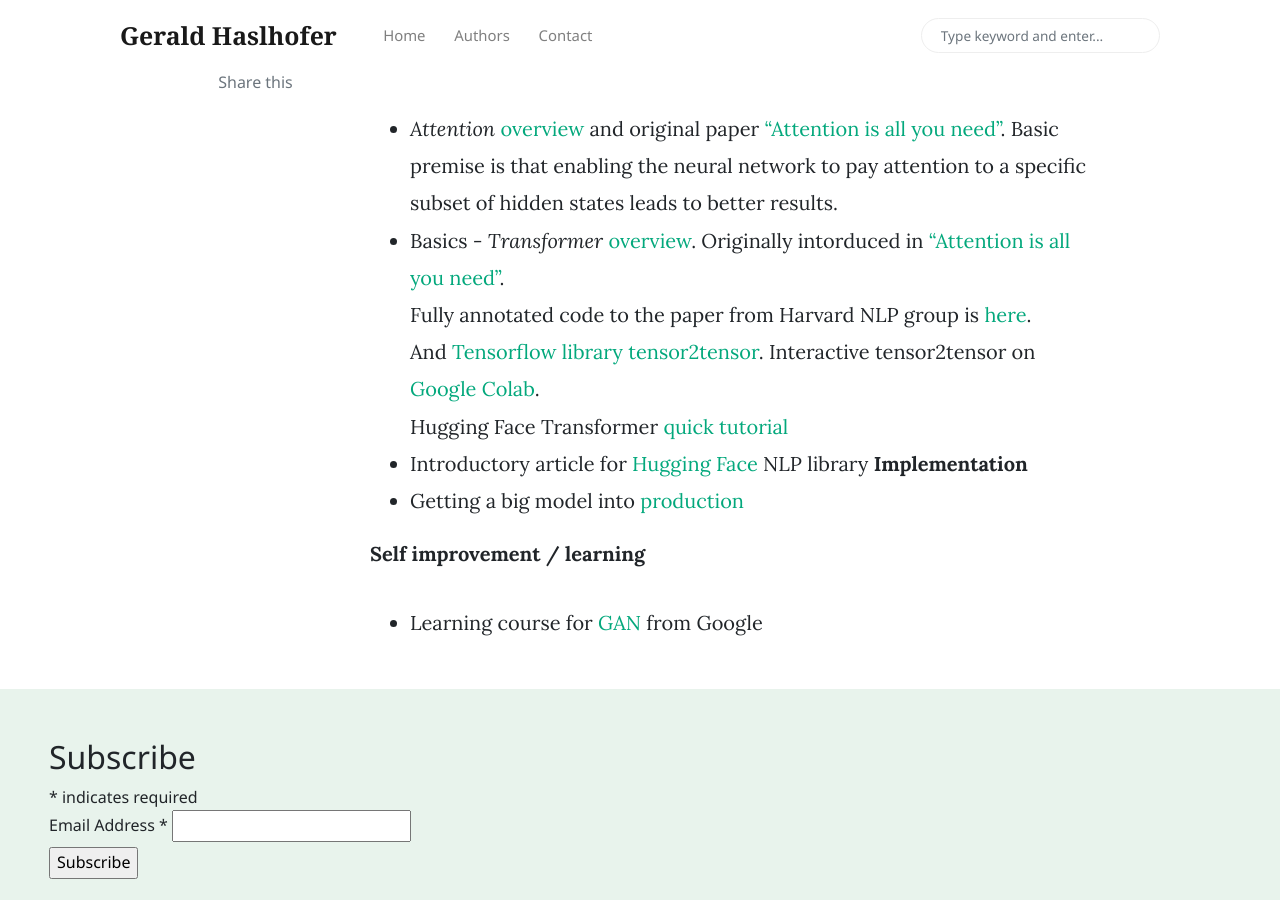
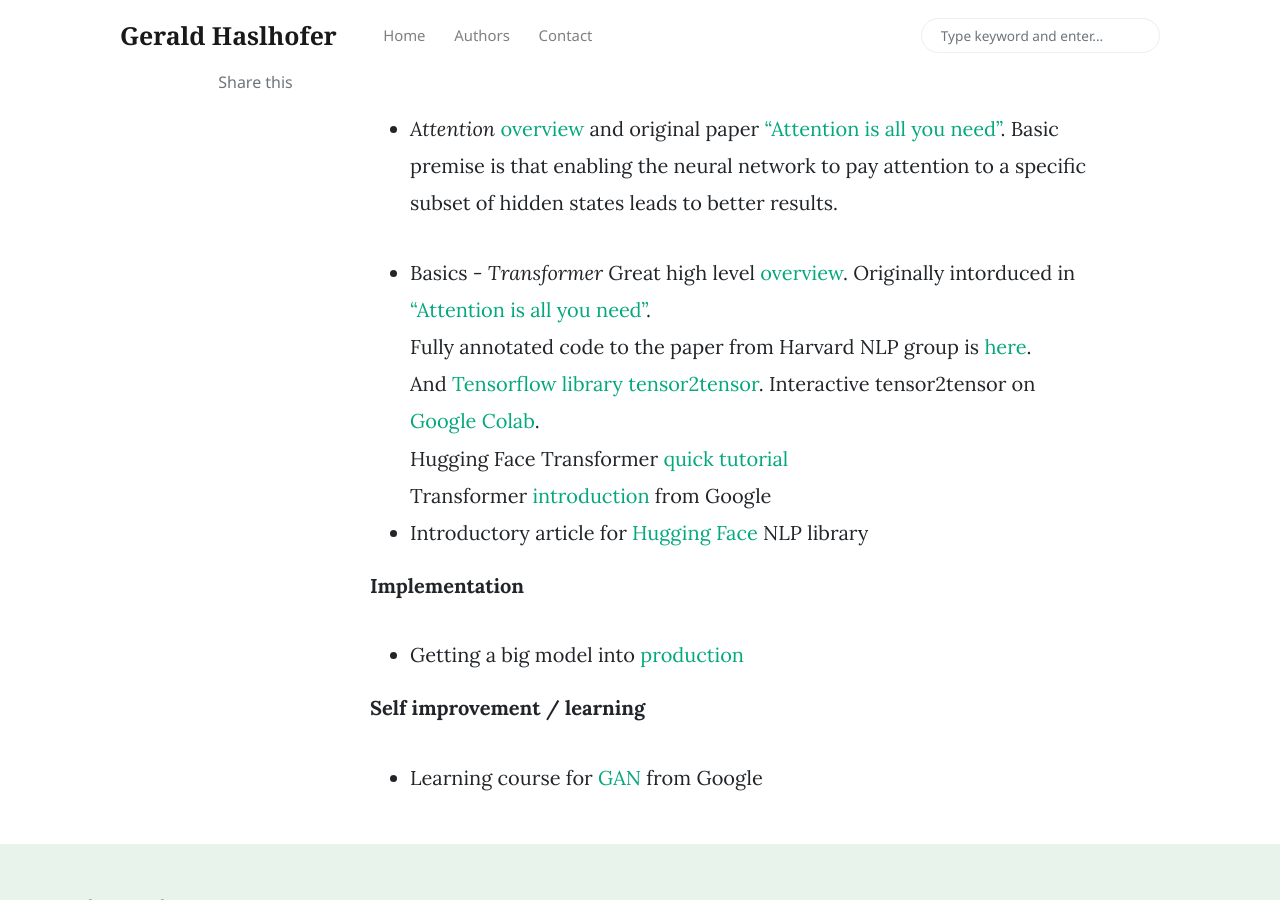
Before and after one commit to haslhofer/haslhofer.github.io, a Jekyll site: the page built from _posts/2019-11-29-backlog.md, in a window 1280 px wide and 900 px high, scrolled down 1003 px. Built offline with Jekyll 4.4.1, drawn with Linux system fonts in a browser that asks for light colours; nearby versions of some CDN libraries; comment, search, counter and statistics services are not loaded.

Commit message:
Update 2019-11-29-backlog.md

```diff
--- a/_posts/2019-11-29-backlog.md
+++ b/_posts/2019-11-29-backlog.md
@@ -23,11 +23,14 @@ Backlog of articles to process with rough categorization
 First step often is turning input words into vectors using embeddings (see. e.g. [here](https://machinelearningmastery.com/what-are-word-embeddings/) for an explanation of word embeddings). These vectos capture some semantics (king-man+woman=queen). These vectors are somewhere in the 200-300 dimensions range. Embedding explanation with Word2Vec focus on [medium](https://medium.com/deeper-learning/glossary-of-deep-learning-word-embedding-f90c3cec34ca)
 
 * *Attention* [overview](https://jalammar.github.io/visualizing-neural-machine-translation-mechanics-of-seq2seq-models-with-attention/) and original paper ["Attention is all you need"](https://arxiv.org/pdf/1706.03762.pdf). Basic premise is that enabling the neural network to pay attention to a specific subset of hidden states leads to better results.
-* Basics - *Transformer* [overview](http://jalammar.github.io/illustrated-transformer/). Originally intorduced in ["Attention is all you need"](https://arxiv.org/pdf/1706.03762.pdf).
+
+* Basics - *Transformer* Great high level [overview](http://jalammar.github.io/illustrated-transformer/). Originally intorduced in ["Attention is all you need"](https://arxiv.org/pdf/1706.03762.pdf).
 Fully annotated code to the paper from Harvard NLP group is [here](http://nlp.seas.harvard.edu/2018/04/03/attention.html).
 And [Tensorflow library tensor2tensor](https://github.com/tensorflow/tensor2tensor). Interactive tensor2tensor on [Google Colab](https://colab.research.google.com/github/tensorflow/tensor2tensor/blob/master/tensor2tensor/notebooks/hello_t2t.ipynb).
 Hugging Face Transformer [quick tutorial](https://github.com/huggingface/transformers)
+Transformer [introduction](https://ai.googleblog.com/2017/08/transformer-novel-neural-network.html) from Google
 * Introductory article for [Hugging Face](https://blog.tensorflow.org/2019/11/hugging-face-state-of-art-natural.html?m=1) NLP library
+
 **Implementation**
 * Getting a big model into [production](https://medium.com/huggingface/scaling-a-massive-state-of-the-art-deep-learning-model-in-production-8277c5652d5f)
 
```
